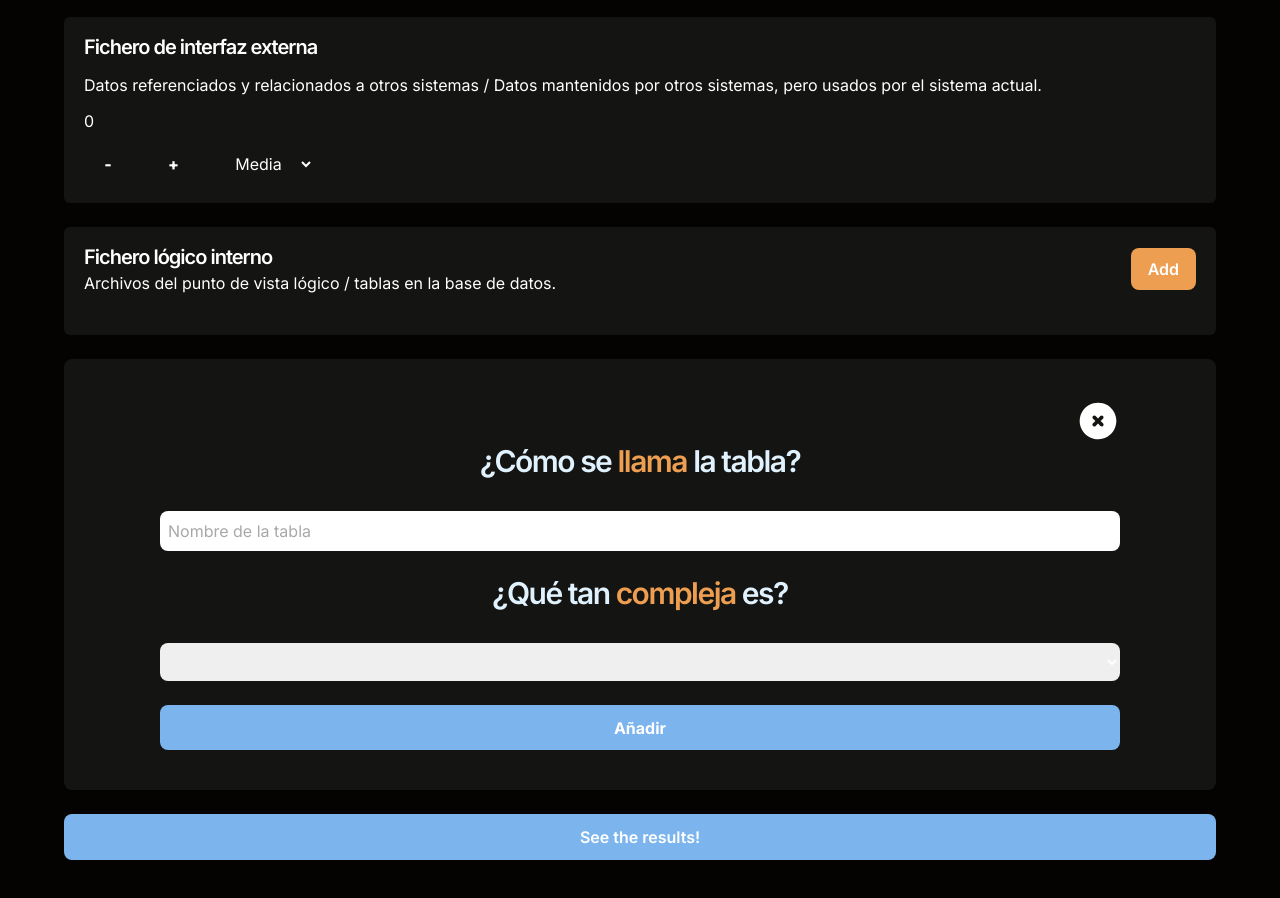
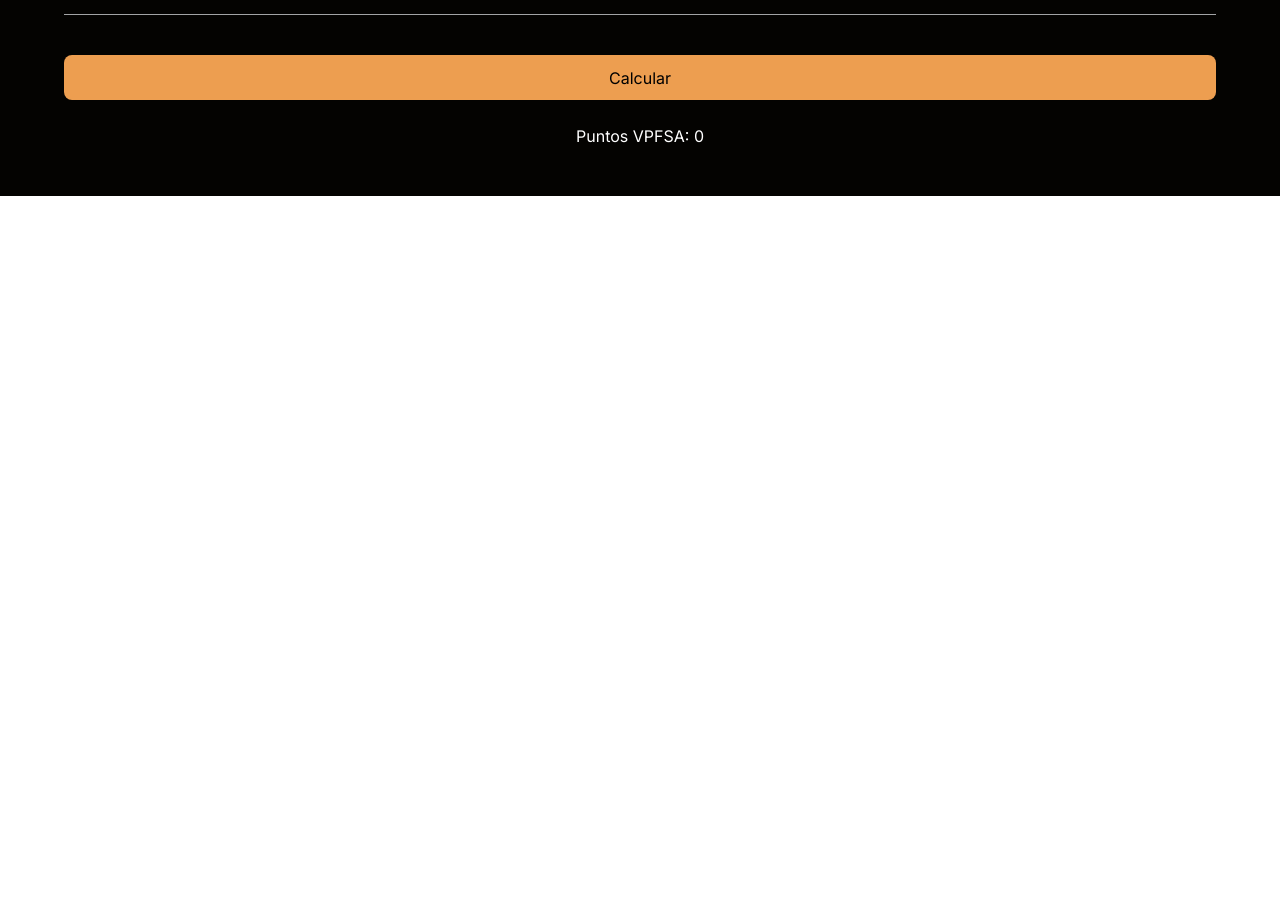
Before and after one commit to parqueroosvelt-inc/puntos-de-funcion, a React (Vite) app: page /start in a window 1280 px wide. Shown: the part 874-1772 px from the top of the page. After the commit the page ends 1070 px from the top, so only its background shows below. Built offline with nearby package versions, Linux system fonts and the light colour scheme.

Commit message:
remake entire component and logic

```diff
--- a/src/components/ValuesTables.jsx
+++ b/src/components/ValuesTables.jsx
@@ -1,99 +1,48 @@
 import { useState } from "react";
 import { TIPOS_FUNCIONES } from "../constants/puntos_funcion";
-import { ILF_SECTION } from "./ILF";
+import { FunctionPointType } from "./FunctionPointType";
+// import { ILF_SECTION } from "./ILF";
+import "./valuesTables.css";
+export const ValuesTables = () => {
+  const [totalPoints, setTotalPoints] = useState(0);
 
-export const ValuesTables = () => {
-  const [totalPoints, setTotalPoints] = useState();
+  const handleCalculatePoints = () => {
+    let array = [];
+    for (let i = 0; i < localStorage.length; i++) {
+      const key = localStorage.key(i);
+      const value = localStorage.getItem(key);
+      if (key !== "theme") {
+        array.push(JSON.parse(value));
+      }
+    }
+    const result = sumNumbersInArray(array);
+    setTotalPoints(result);
+  };
+
+  function sumNumbersInArray(arrayOfArrays) {
+    let totalSum = 0;
+
+    for (const subArray of arrayOfArrays) {
+      for (const obj of subArray) {
+        totalSum += Number(obj.complexity);
+      }
+    }
+
+    return totalSum;
+  }
 
   return (
-    <section className="flex flex-col gap-6">
+    <section className="calculate-points-container flex justify-between gap-6 w-full">
       {TIPOS_FUNCIONES.slice(0, 5).map((item) => {
-        return <FP_ROW fp={item} key={item.id} />;
+        return <FunctionPointType fp={item} key={item.id} />;
       })}
-      <ILF_SECTION />
-      <button className="bg-accent font-semibold">See the results!</button>
-      <p>{totalPoints}</p>
+      <button
+        onClick={handleCalculatePoints}
+        className="bg-primary boton-principal text-black"
+      >
+        Calcular
+      </button>
+      <p>Puntos VPFSA: {totalPoints}</p>
     </section>
   );
 };
-
-const FP_ROW = ({ fp }) => {
-  const { tipo, descripcion, baja, media, alta } = fp;
-
-  const [value, setValue] = useState(0);
-  const [ammount, setAmmount] = useState(0);
-
-  const handleChange = (ev) => {
-    setValue(ev.target.value);
-  };
-
-  return (
-    <article className="flex flex-col gap-2 items-start justify-between bg-secondary rounded-md py-4 px-5 text-baseColor">
-      <h2 className="text-xl font-semibold">{tipo}</h2>
-      <p className="text-left my-1">{descripcion}</p>
-      <p>{ammount}</p>
-      <section className="flex gap-4 items-center">
-        <button
-          className="bg-secondary text-customText font-extrabold"
-          onClick={() => setAmmount(ammount - 1)}
-        >
-          -
-        </button>
-        <button
-          className="bg-secondary text-customText font-extrabold"
-          onClick={() => setAmmount(ammount + 1)}
-        >
-          +
-        </button>
-        <section className="flex justify-center items-center">
-          <select
-            onChange={handleChange}
-            className="w-full bg-secondary text-customText px-4 py-3 rounded-lg"
-            defaultValue={media}
-          >
-            <option value={baja}>Baja</option>
-            <option value={media}>Media</option>
-            <option value={alta}>Alta</option>
-          </select>
-        </section>
-      </section>
-    </article>
-  );
-};
-
-// const FUNCTION_POINT = ({ fp }) => {
-//   const { tipo, descripcion, baja, media, alta } = fp;
-
-//   const [ammount, setAmmount] = useState(0);
-//   const [value, setValue] = useState(0);
-//   const [result, setResult] = useState(0);
-
-//   const calculateResult = () => {
-//     setResult(value * ammount);
-//   };
-
-//   const handleChange = (ev) => {
-//     setValue(ev.target.value);
-//   };
-
-//   return (
-//     <article className="rounded-md">
-//       <h2>{tipo}</h2>
-//       <p>{descripcion}</p>
-//       <p>{ammount}</p>
-//       <section className="flex justify-center">
-//         <select onChange={handleChange} className="w-full">
-//           <option value={baja}>Baja</option>
-//           <option value={media}>Media</option>
-//           <option value={alta}>Alta</option>
-//         </select>
-//       </section>
-//       <button onClick={() => setAmmount(ammount - 1)}>-</button>
-//       <button onClick={() => setAmmount(ammount + 1)}>+</button>
-//       <footer>
-//         <p>The result is: {result}</p>
-//         <button onClick={calculateResult}>Calculate!</button>
-//       </footer>
-//     </article>
-//   );
-// };
```
